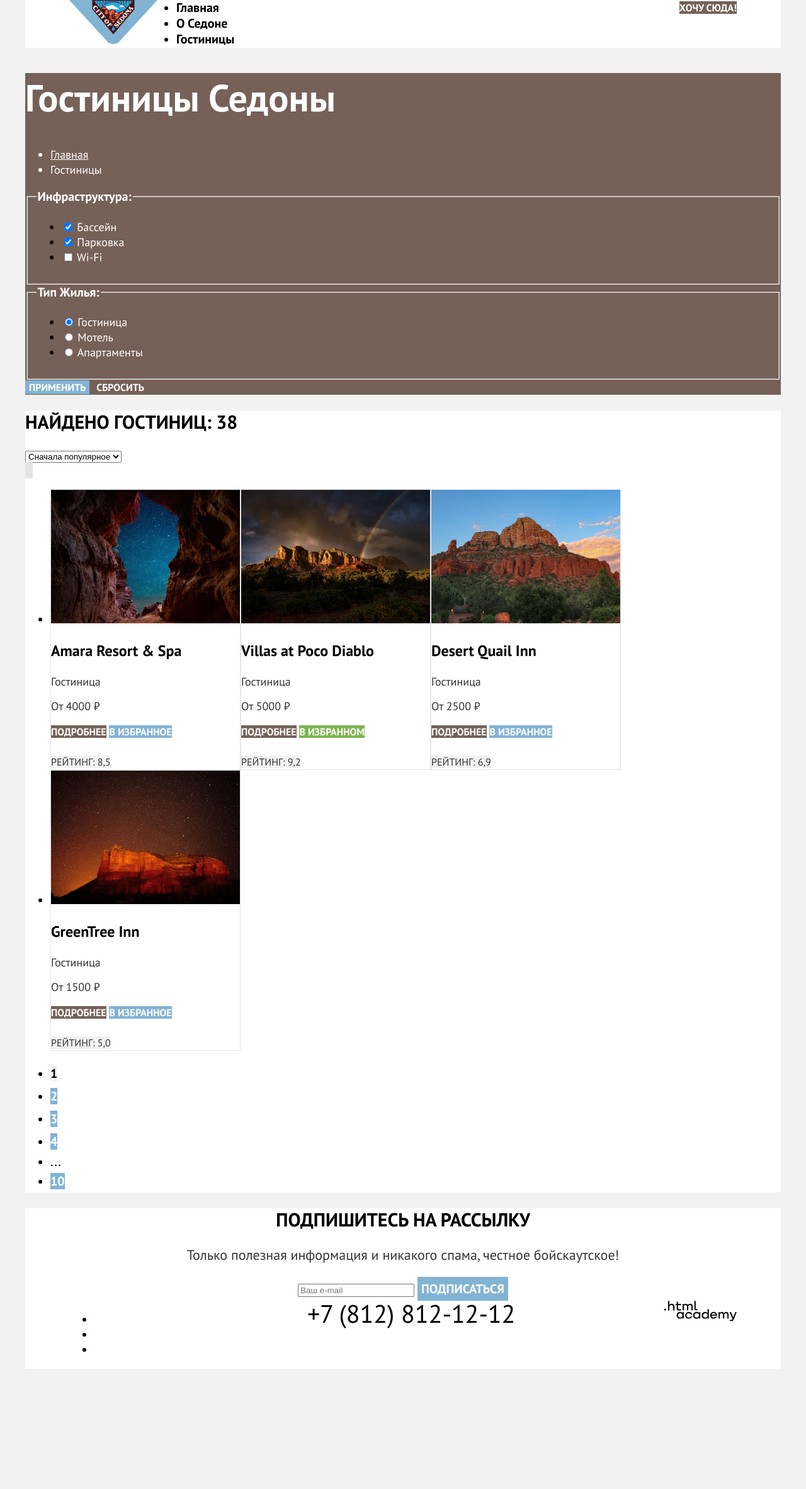
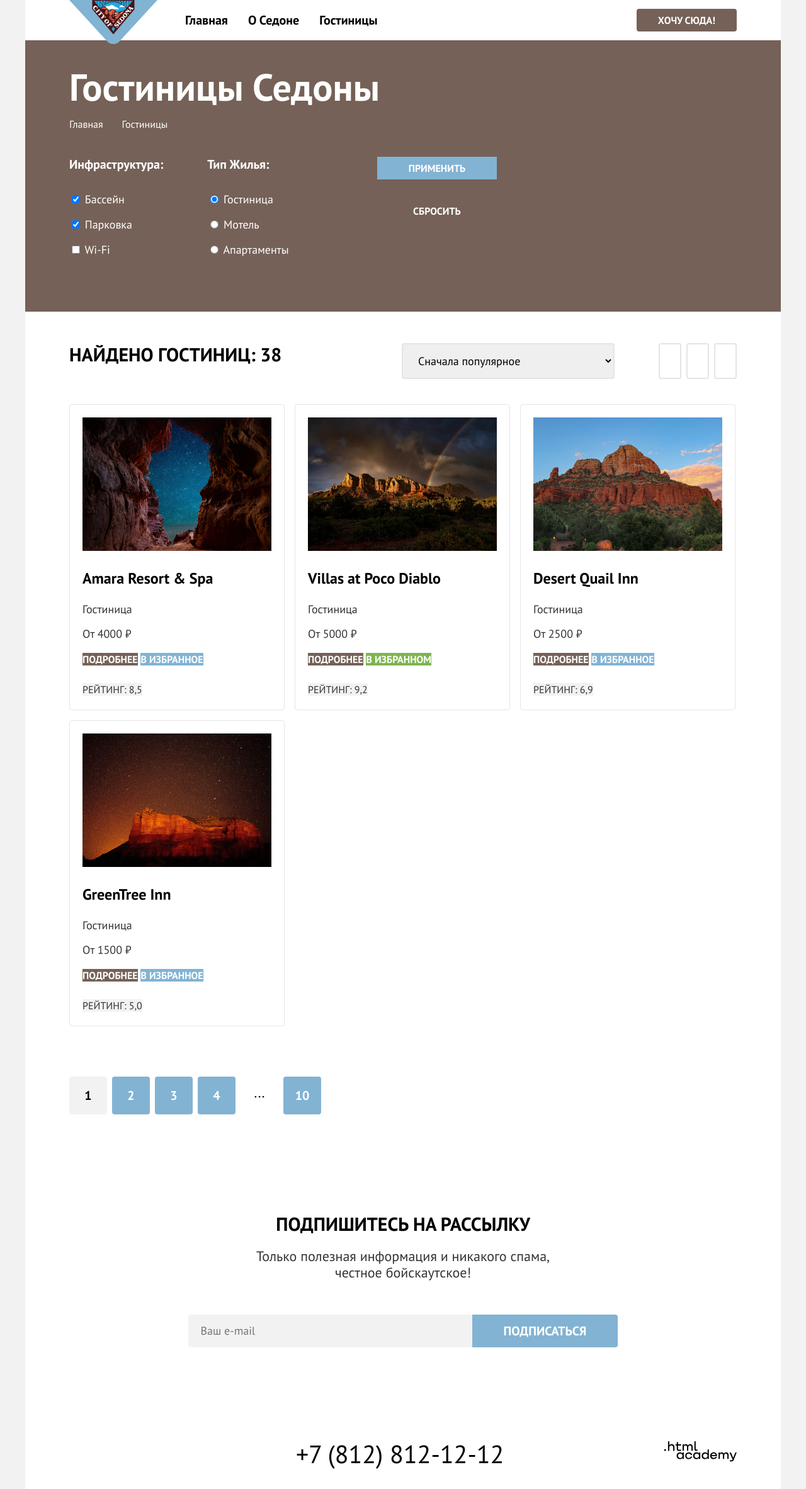
Before and after one commit to htmlacademy-htmlcss/2175549-sedona-35, a plain HTML site: page catalog.html in a window 1280 px wide. Shown: the whole page at 63% size. Before the commit the page ends 2174 px from the top, so only its background shows below. Drawn offline with Linux system fonts and the light colour scheme.

Commit message:
Добавляет микросетки на флексах для всех страниц

```diff
--- a/catalog.html
+++ b/catalog.html
@@ -11,7 +11,9 @@
     <header class="page-header">
       <nav class="navigation">
         <h1 class="visually-hidden">Седона — небольшой городок в Аризоне, заслуживающий большего!</h1>
-        <a href="#"><img src="src/images/logo-sedona.svg" alt="Логотип Седона" class="page-header-logo" height="70" width="140"></a>
+        <a href="#" class="logo-link">
+          <img src="src/images/logo-sedona.svg" alt="Логотип Седона" class="page-header-logo" height="70" width="140">
+        </a>
         <ul class="navigation-list">
           <li class="navigation-item">
             <a href="#" class="navigation-link">Главная</a>
@@ -23,19 +25,19 @@
             <a href="catalog.html" class="navigation-link">Гостиницы</a>
           </li>
         </ul>
-        <ul class="navigation-user">
-          <li class="navigation-user-item">
-            <a href="#" class="navigation-link user-link-search">
+        <ul class="navigation-list navigation-user">
+          <li class="navigation-item">
+            <a href="#" class="navigation-link">
               <span class="visually-hidden">Поиск</span>
             </a>
           </li>
-          <li class="navigation-user-item">
-            <a href="#" class="navigation-link user-link-favorite">
+          <li class="navigation-item">
+            <a href="#" class="navigation-link">
               <span class="visually-hidden">Избранное</span>
             </a>
           </li>
-          <li class="navigation-user-item">
-            <a href="#" class="navigation-link user-link-properties">Хочу сюда!</a>
+          <li class="navigation-item">
+            <a href="#" class="navigation-link-button">Хочу сюда!</a>
           </li>
         </ul>
       </nav>
@@ -102,20 +104,22 @@
                 </li>
               </ul>
             </fieldset>
+            <div class="control-buttons">
               <button class="enter-button submit-button" type="submit">Применить</button>
               <button class="enter-button reset-button" type="reset">Сбросить</button>
+            </div>
             </form>
         </section>
       </div>
       <section class="catalog-hotels-found">
+        <div class="searching-result">
           <h2 class="hotels-amount">Найдено гостиниц: 38</h2>
           <div class="sorting-controls">
-          <select class="select-control" aria-label="Сортировка">
+            <select class="sorting-selector" aria-label="Сортировка">
               <option value="popular">Сначала популярное</option>
               <option value="cheap">Сначала дешёвое</option>
               <option value="expensive">Сначала дорогое</option>
             </select>
-        </div>
             <a href="#" class="view-button">
               <span class="visually-hidden">Показать карточками</span>
             </a>
@@ -125,6 +129,8 @@
             <a href="#" class="view-button">
               <span class="visually-hidden">Показать списком</span>
             </a>
+          </div>
+        </div>
         <ul class="hotels-list">
           <li class="hotel-card">
             <a href="" class="hotel-card-link">
@@ -218,7 +224,7 @@
         <p class="subscription-description subscription-description-catalog">Только полезная информация и никакого спама, честное бойскаутское!</p>
         <form action="https://echo.htmlacademy.ru/" class="subscription-form" method="post">
           <label for="subscription-email"></label>
-          <input class="email" id="subscription-email" type="email" name="subscription-email" placeholder="Ваш e-mail">
+          <input class="email email-catalog" id="subscription-email" type="email" name="subscription-email" placeholder="Ваш e-mail">
           <button class="subscription-button" type="submit">Подписаться</button>
         </form>
       </section>
@@ -229,17 +235,17 @@
           <h2 class="visually-hidden">Социальные сети</h2>
           <ul class="footer-socials-list">
             <li class="footer-socials-item">
-              <a href="https://vk.com/htmlacademy" class="button">
+              <a href="https://vk.com/htmlacademy" class="social-button">
                 <span class="visually-hidden">ВКонтакте</span>
               </a>
             </li>
             <li class="footer-socials-item">
-              <a href="https://t.me/htmlacademy" class="button">
+              <a href="https://t.me/htmlacademy" class="social-button">
                 <span class="visually-hidden">Telegram</span>
               </a>
             </li>
             <li class="footer-socials-item">
-              <a href="https://www.youtube.com/user/htmlacademyru" class="button">
+              <a href="https://www.youtube.com/user/htmlacademyru" class="social-button">
                 <span class="visually-hidden">YouTube</span>
               </a>
             </li>
--- a/styles/style.css
+++ b/styles/style.css
@@ -44,30 +44,42 @@
 }
 
 .visually-hidden {
-  display: none;
+  position: absolute;
+  width: 1px;
+  height: 1px;
+  margin: -1px;
+  padding: 0;
+  border: 0;
+  clip: rect(0 0 0 0);
+  overflow: hidden;
+}
+
+.logo-link {
+  position: absolute;
 }
 
 .page-header-logo {
+  display: block;
   width: 140px;
-  margin-right: 30px;
-}
-
-.navigation-list,
-.navigation-user {
   margin: 0;
   padding: 0;
 }
 
 .navigation-list {
-  width: 340px;
-}
+  display: flex;
+  flex-wrap: wrap;
 
-.navigation-user {
-  max-width: 270px;
-  margin-left: auto;
+  margin: 0 0 0 168px;
+  padding: 0;
+  width: 600px;
+
+  list-style-type: none;
 }
 
 .navigation-link {
+  display: block;
+  padding: 20px 16px;
+
   font-size: 20px;
   font-weight: 700;
   color: inherit;
@@ -75,15 +87,31 @@
 }
 
 .navigation-user {
-  list-style: none;
+  justify-content: end;
+  max-width: 300px;
+  margin: 0 0 0 auto;
 }
 
-.user-link-properties {
+.navigation-link-button {
+  display: block;
+  margin: 14px 0 14px 0;
+  padding: 8px 34px;
+
   font-size: 16px;
   line-height: 20px;
+  font-weight: 700;
   color: #FFFFFF;
+  background-color: #756157;
+  text-decoration: none;
   text-transform: uppercase;
-  background-color: #756157;
+
+  border-radius: 4px;
+}
+
+.navigation-user .navigation-link {
+  min-width: 20px;
+  min-height: 20px;
+  padding: 22px 12px;
 }
 
 .main-index {
@@ -96,6 +124,9 @@
 }
 
 .introduction-image {
+  padding-top: 51px;
+  padding-bottom: 69px;
+
   background-color: #333333;
   background-image: url("../src/images/background-index.jpg");
   background-size: 100% auto;
@@ -105,6 +136,16 @@
 .introduction-logo {
   display: block;
   margin: 0 auto;
+}
+
+.introduction-title h2 {
+  margin: 69px 250px 25px;
+  padding: 0;
+}
+
+.introduction-title p {
+  margin: 0 0 90px 0;
+  padding: 0;
 }
 
 .introduction-title {
@@ -127,15 +168,18 @@
 .about-list {
   display: flex;
   flex-wrap: wrap;
-  justify-content: space-between;
 
   margin: 0;
   padding: 0;
+
+  text-align: center;
+
+  list-style-type: none;
 }
 
 .about-item {
   width: 400px;
-  height: 384px;
+  min-height: 384px;
 }
 
 .about-item-picture {
@@ -143,13 +187,25 @@
 }
 
 .about-title {
+  margin: 103px auto 62px;
+  padding: 0;
+  max-width: 175px;
+
   font-size: 24px;
   line-height: 28px;
   font-weight: 700;
   text-transform: uppercase;
 }
 
+.about-title-picture {
+  margin-top: 92px;
+}
+
 .about-description {
+  margin: 0 auto;
+  padding: 0;
+  max-width: 240px;
+
   line-height: 21px;
   color: #333333;
 }
@@ -173,20 +229,32 @@
 
 .advantages-list {
   display: flex;
-  justify-content: space-between;
 
   margin: 0;
   padding: 0;
 
   text-align: center;
+
+  list-style-type: none;
 }
 
 .advantage-item {
   width: 400px;
-  height: 384px;
+  min-height: 384px;
+}
+
+.advantage-item-icon {
+  margin: 80px auto 30px;
+  padding: 0;
+  min-width: 75px;
+  min-height: 72px;
 }
 
 .advantage-item-title {
+  margin: 0 auto 30px;
+  padding: 0;
+  max-width: 240px;
+
   font-size: 24px;
   line-height: 28px;
   font-weight: 700;
@@ -194,11 +262,25 @@
 }
 
 .advantage-item-description {
+  margin: 0 auto;
+  padding: 0;
+  max-width: 240px;
+
   line-height: 21px;
   color: #333333;
 }
 
+.hotel-search {
+  margin: 0;
+  padding: 96px 0 96px 0;
+
+  text-align: center;
+}
+
 .hotel-search-title {
+  margin: 0 0 20px 0;
+  padding: 0;
+
   font-size: 30px;
   line-height: 36px;
   font-weight: 700;
@@ -206,12 +288,19 @@
 }
 
 .hotel-search-info {
+  margin: 0 auto 54px auto;
+  padding: 0;
+
   font-size: 22px;
   line-height: 26px;
   color: #333333;
 }
 
 .hotel-search-button {
+  display: inline-block;
+  margin: 0;
+  padding: 8px 50px;
+
   font-family: "PT Sans", sans-serif;
   font-size: 20px;
   line-height: 36px;
@@ -220,9 +309,14 @@
   text-transform: uppercase;
   background-color: #756157;
   text-decoration: none;
+
+  border-radius: 4px;
 }
 
 .subscription {
+  margin: 0;
+  padding: 96px 0 104px 0;
+
   text-align: center;
   background-color: #756157;
   background-image: url("../src/images/background-subsribe.jpg");
@@ -231,6 +325,9 @@
 }
 
 .subscription-title {
+  margin: 0 auto 20px auto;
+  padding: 0;
+
   font-size: 30px;
   line-height: 36px;
   font-weight: 700;
@@ -239,12 +336,44 @@
 }
 
 .subscription-description {
+  margin: 0 auto 54px auto;
+  padding: 0;
+  max-width: 475px;
+
   font-size: 22px;
   line-height: 26px;
   color: #FFFFFF;
+  text-align: center;
+}
+
+.subscription-form {
+  display: flex;
+  justify-content: center;
+}
+
+.email {
+  margin: 0;
+  padding: 14px 215px 14px 20px;
+
+  font-family: "PT Sans", sans-serif;
+  font-size: 18px;
+  line-height: 24px;
+  font-weight: 400;
+
+  border: none;
+  border-radius: 4px 0 0 4px;
+}
+
+.email-catalog {
+  background-color: #F2F2F2;
 }
 
 .subscription-button {
+  margin: 0;
+  padding: 8px 50px;
+
+  cursor: pointer;
+
   font-family: "PT Sans", sans-serif;
   font-size: 20px;
   line-height: 36px;
@@ -252,7 +381,9 @@
   color: #FFFFFF;
   text-transform: uppercase;
   background-color: #82B3D3;
+
   border: none;
+  border-radius: 0 4px 4px 0;
 }
 
 .page-footer {
@@ -261,17 +392,39 @@
 
 .page-footer-container {
   display: flex;
+  justify-content: center;
+
+  margin: 0 auto;
+  padding: 45px 0 35px 0;
   width: 1060px;
-  margin: 0 auto;
 }
 
 .footer-socials {
-  width: 142px;
+  width: 250px;
+}
+
+.footer-socials-list {
+  display: flex;
+
+  margin: 0;
+  padding: 0;
+
+  list-style-type: none;
+}
+
+.footer-socials-item {
+  min-width: 47px;
+  min-height: 40px;
+}
+
+.social-button {
+  margin: 0;
+  padding: 0 10px 0 10px;
 }
 
 .footer-contacts {
-  width: 331px;
-  margin-left: auto;
+  width: 340px;
+  margin: 0 auto;
 }
 
 .footer-contact-phone {
@@ -282,18 +435,29 @@
 }
 
 .footer-logo {
-  width: 115px;
-  margin-left: auto;
+  width: 250px;
+
+  text-align: right;
 }
 
 .sorting-container {
+  margin: 0;
+  padding: 35px 70px 70px;
+
   background-color: #756157;
   background-image: url("../src/images/background-catalog.jpeg");
-  background-size: 100% auto;
+  background-size: auto 100%;
   background-repeat: no-repeat;
 }
 
+.inner-header {
+  margin-bottom: 40px;
+}
+
 .inner-header-title {
+  display: inline-block;
+  margin: 0 0 8px;
+
   font-size: 60px;
   line-height: 78px;
   font-weight: 700;
@@ -301,18 +465,65 @@
 }
 
 .breadcrumbs {
+  display: flex;
+  margin: 0;
+  padding: 0;
+
   color: #FFFFFF;
+  list-style-type: none;
 }
 
 .breadcrumbs-link {
+  font-size: 16px;
+  line-height: 21px;
   color: inherit;
+
+  text-decoration: none;
+}
+
+.breadcrumbs-item {
+  margin-right: 30px;
+}
+
+.breadcrumbs-item:last-child {
+  margin-right: 0;
+}
+
+.catalog-filter {
+  display: flex;
+}
+
+.hotels-group {
+  margin: 0 70px 0 0;
+  padding: 0;
+
+  border: none;
+}
+
+.hotels-group:last-of-type {
+  margin-right: 140px;
 }
 
 .hotels-filter-title {
+  margin: 0 0 32px;
+  padding: 0;
+
   font-size: 20px;
   line-height: 24px;
   font-weight: 700;
   color: #FFFFFF;
+}
+
+.hotels-filter-list {
+  margin: 0;
+  padding: 0;
+
+  list-style-type: none;
+}
+
+.hotel-filter-item {
+  margin: 0 0 16px;
+  padding: 0;
 }
 
 .controls {
@@ -320,7 +531,17 @@
   color: #FFFFFF;
 }
 
+.control-buttons {
+  display: flex;
+  flex-direction: column;
+}
+
 .enter-button {
+  margin: 0 0 32px;
+  padding: 8px 50px;
+
+  cursor: pointer;
+
   font-family: "PT Sans", sans-serif;
   font-size: 16px;
   line-height: 20px;
@@ -329,6 +550,10 @@
   text-transform: uppercase;
 
   border: none;
+}
+
+.enter-button:last-child {
+  margin-bottom: 0;
 }
 
 .submit-button {
@@ -340,20 +565,26 @@
 }
 
 .catalog-hotels-found {
+  padding: 50px 70px 60px;
+
   background-color: #FFFFFF;
 }
 
 .hotels-list {
   display: flex;
   flex-wrap: wrap;
+  gap: 16px;
 }
 
-.view-button {
-  color: #000000;
-  border: 2px #E5E5E5 solid;
+.searching-result {
+  display: flex;
+  margin: 0 0 40px 0;
 }
 
 .hotels-amount {
+  display: inline-block;
+  margin: 0;
+
   font-size: 30px;
   line-height: 36px;
   font-weight: 700;
@@ -361,15 +592,55 @@
 }
 
 .sorting-controls {
+  display: flex;
+  justify-content: flex-end;
+
+  margin-left: auto;
+  width: 600px;
+}
+
+.sorting-selector {
+  padding: 14px 131px 14px 20px;
+
   font-family: "PT Sans", sans-serif;
+  font-size: 18px;
   line-height: 21px;
+
+  border: 2px solid #E5E5E5;
+  border-radius: 4px;
+}
+
+.view-button {
+  margin-left: 8px;
+  padding: 17px 16px;
+
+  color: #000000;
+  border: 2px solid #E5E5E5;
+  border-radius: 4px;
+  text-decoration: none;
+}
+
+.view-button:first-of-type {
+  margin-left: 70px;
+}
+
+.hotels-list {
+  margin: 0 0 80px 0;
+  padding: 0;
+
+  list-style-type: none;
 }
 
 .hotel-card {
-  border: 1px #E6E6E6 solid;
+  padding: 20px;
+
+  border: 1px solid #E6E6E6;
+  border-radius: 4px;
 }
 
 .hotel-card-link {
+  margin: 0;
+
   text-decoration: none;
 }
 
@@ -389,7 +660,6 @@
 .hotel-card-text {
   font-size: 16px;
   line-height: 20px;
-
   text-transform: uppercase;
   text-decoration: none;
 }
@@ -422,12 +692,39 @@
   background-color: #F2F2F2;
 }
 
+.pagination {
+  display: flex;
+
+  margin: 0;
+  padding: 0;
+
+  list-style-type: none;
+}
+
+.pagination-item {
+  margin: 0 8px 0 0;
+}
+
+.pagination-item:last-child {
+  margin: 0;
+}
+
 .pagination-link {
+  display: block;
+  box-sizing: border-box;
+
+  padding: 12px 0;
+  width: 60px;
+  height: 60px;
+
   font-size: 20px;
   line-height: 36px;
   font-weight: 700;
   color: #FFFFFF;
   text-decoration: none;
+  text-align: center;
+
+  border-radius: 4px;
 
   background-color: #82B3D3;
 }
```
Also changed, not shown: index.html (+19 -17 lines). Lines whose indentation alone changed are shown as unchanged.
